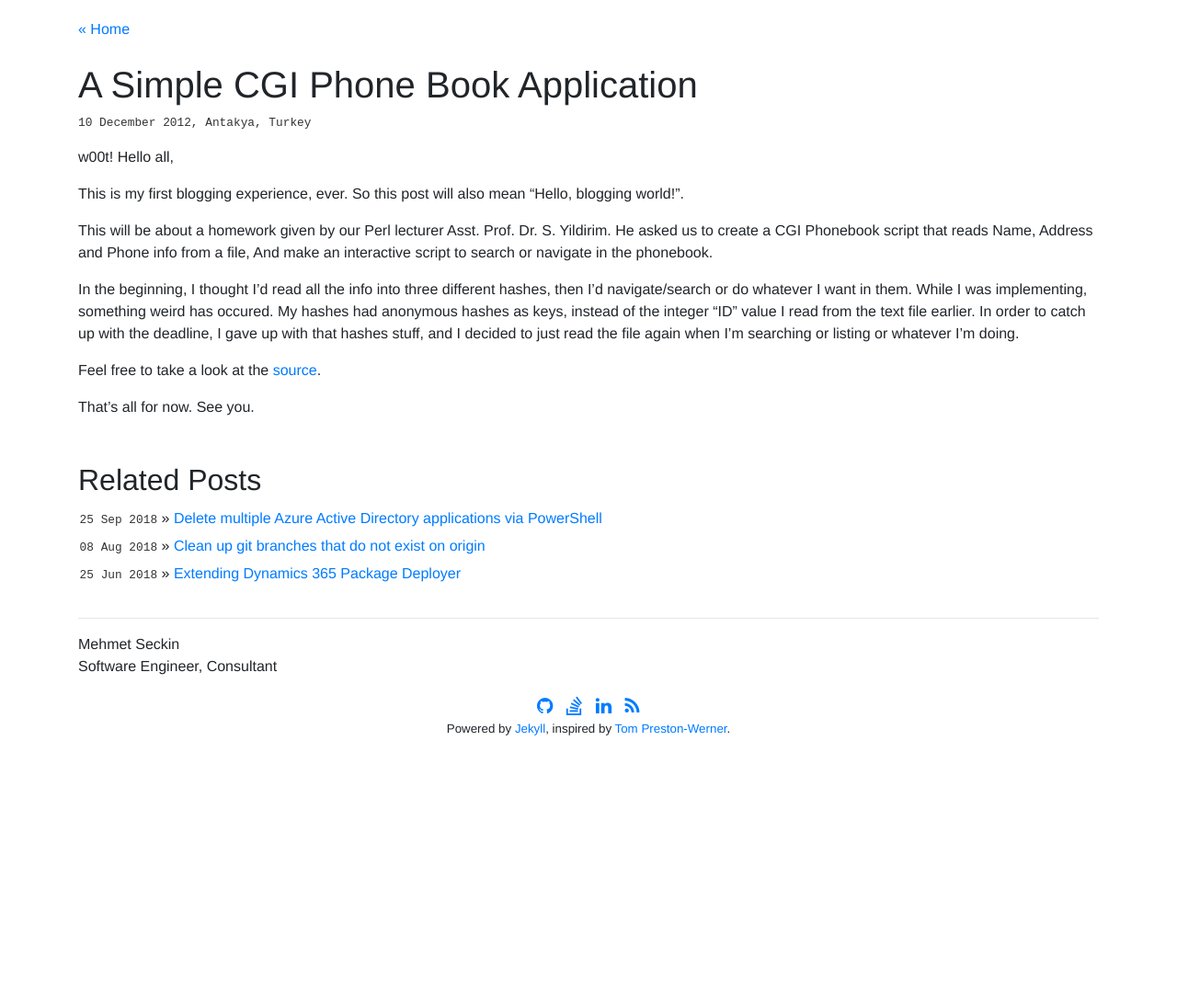
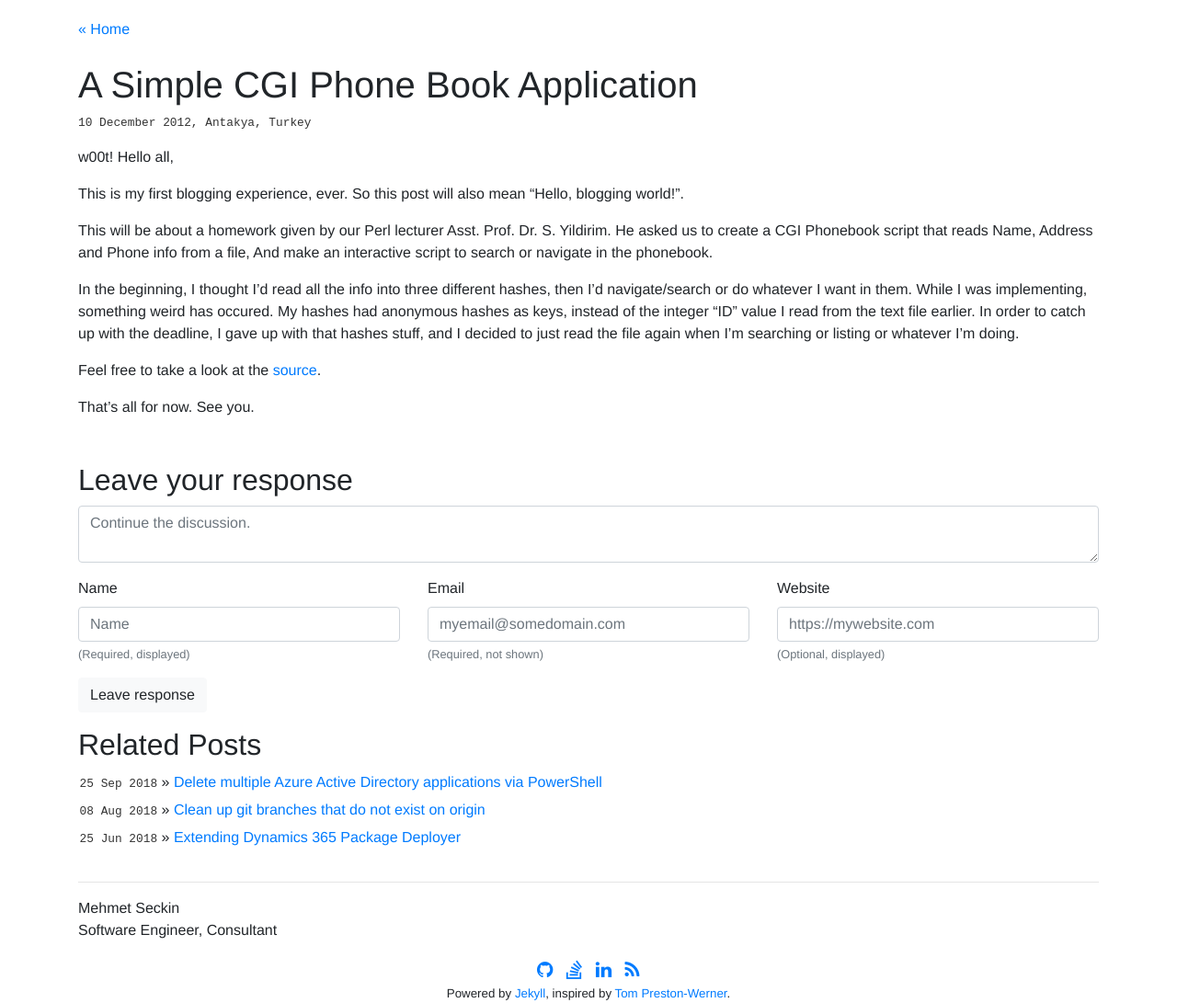
Before and after one commit to mehmetseckin/mehmetseckin.github.io, a Jekyll site: the page built from _posts/2012-12-10-a-simple-cgi-phone-book-application.md, in a window 1280 px wide. Shown: the whole page at 92% size. Built offline with Jekyll 4.4.1, drawn with Linux system fonts in a browser that asks for light colours; before the commit the page ends 900 px from its top, so only the background shows below that.

Commit message:
Add comment logic

```diff
--- a/_config.yml
+++ b/_config.yml
@@ -12,3 +12,24 @@ social:
   links:
     - https://github.com/mehmetseckin/
     - https://linkedin.com/in/mehmet-seckin/
+
+emptyArray: []
+
+comments:
+  receiver: https://mehmetseckin-jekyll-blog-comments.azurewebsites.net/api/PostComment
+
+defaults:
+  -
+    scope:
+      path: '_posts'
+      type: posts
+    values:
+      layout: post
+      author: mehmetseckin
+      commenting: open
+
+authors:
+  mehmetseckin:
+    name: Mehmet Seckin
+    email: mehmet@seckin.me
+    url: https://www.mehmetseckin.com
--- /dev/null
+++ b/_includes/comment-new.html
@@ -0,0 +1,74 @@
+<h2>Leave your response</h2>
+<form action="/fake" method="post" id="commentform" novalidate>
+  <fieldset id="commentfields">
+    <input name="redirect" type="hidden" value="{{ page.url | absolute_url }}">
+    <input name="post_id" type="hidden" value="{{ slug }}">
+    <input name="comment-site" type="hidden" value="{{ site.url }}">
+
+    <div class="form-group">
+      <textarea class="form-control" name="message" id="message" placeholder="Continue the discussion." required></textarea>
+      <div class="invalid-feedback">
+          Please enter your comment.
+      </div>
+    </div>
+    <div class="row">
+      <div class="col">
+        <div class="form-group">
+          <label for="name">Name</label>
+          <input class="form-control" type="text" name="name" id="name" placeholder="Name" required/>
+          <small class="form-text text-muted">(Required, displayed)</small>
+          <div class="invalid-feedback">
+              Please enter your name.
+          </div>
+        </div>
+      </div>
+      <div class="col">
+        <div class="form-group">
+          <label for="email">Email</label>
+          <input class="form-control" type="email" name="email" id="email" placeholder="myemail@somedomain.com" required/>
+          <small class="form-text text-muted">(Required, not shown)</small>
+          <div class="invalid-feedback">
+              Please enter a valid e-mail address.
+          </div>
+        </div>
+      </div>
+      <div class="col">
+        <div class="form-group">
+          <label for="url">Website</label>
+          <input class="form-control" type="text" name="url" id="url" placeholder="https://mywebsite.com" />
+          <small class="form-text text-muted">(Optional, displayed)</small>
+        </div>
+      </div>
+    </div>
+    <div class="form-group">
+      <button onclick="setupForm()" type="button" class="btn btn-light" id="commentbutton">Leave response</button>
+    </div>
+  </fieldset>
+</form>
+</form>
+<script>
+    function setupForm() {
+      var status = document.getElementById('commentstatus')
+      status.innerText = ''
+
+      var form = document.getElementById('commentform')
+      var isInvalid = form.checkValidity() === false;
+      form.classList.add('was-validated');
+      if (isInvalid) {
+        return;
+      }
+
+      var button = document.getElementById('commentbutton')
+      if (button.innerText != 'Confirm response ') {
+        button.innerText = 'Confirm response'
+        return
+      }
+
+      form.action = '{{ site.comments.receiver }}'
+      button.innerText = 'Posting...'
+      button.disabled = true
+      var fields = document.getElementById('commentfields')
+      fields.disabled = true
+      form.submit()
+    }
+  </script>
--- /dev/null
+++ b/_includes/comments.html
@@ -0,0 +1,25 @@
+{% capture default_slug %}{{ page.slug | default: (page.title | slugify) }}{% endcapture %}
+{% capture slug %}{{ (page.slug | fallback: default_slug) | downcase | replace: '.', '-' }}{% endcapture %}
+{% assign comments_map = site.data.comments[slug] %}
+{% assign comments = site.emptyArray %}
+{% for comment in comments_map %}
+  {% assign comments = comments | push: comment[1] %}
+{% endfor %}
+{% assign comment_count = comments | size %}
+{% if comment_count > 0 %}
+  {% assign author = site.authors[page.author] %}
+<div id="comments">
+  <h2>{% if comment_count == 1 %}One response{% else %}{{ comment_count }} responses{% endif %}</h2>
+  <ol>
+  {% assign sorted_comments = comments | sort: 'date' %}
+  {% for comment in sorted_comments %}
+    <li{% if comment.email == author.email %} class="byauthor" {% endif %}>
+      {% include comment.html %}
+    </li>
+  {% endfor %}
+  </ol>
+</div>
+{% endif %}
+{% if page.commenting == 'open' %}
+{% include comment-new.html %}
+{% endif %}
--- a/_layouts/post.html
+++ b/_layouts/post.html
@@ -7,6 +7,8 @@ layout: default
   <div class="post">
   {{ content }}
   </div>
+
+  {% include comments.html %}
 
   {% if site.related_posts.size > 0 %}
   <div id="related">
--- a/css/static.css
+++ b/css/static.css
@@ -100,3 +100,29 @@ header img {
 .post > table > tbody > tr > td {
     border-top: 1px solid #ccc;
 }
+
+#comments {
+    margin-bottom: 48px;
+}
+
+#comments ol {
+    padding: 0px;
+}
+
+#comments ol li {
+    list-style: none;
+    margin: 1rem 0;
+}
+
+#comments .avatar {
+
+  float: left;
+  border-radius: 50%;
+}
+
+#comments blockquote {
+  display: inline-block;
+  margin: 0 1rem;
+  paddinG: 0 1rem;
+  border-left: .3rem solid #f2f2f2;
+}
```
Also changed, not shown: _includes/comment.html (added, +30 -0 lines).
